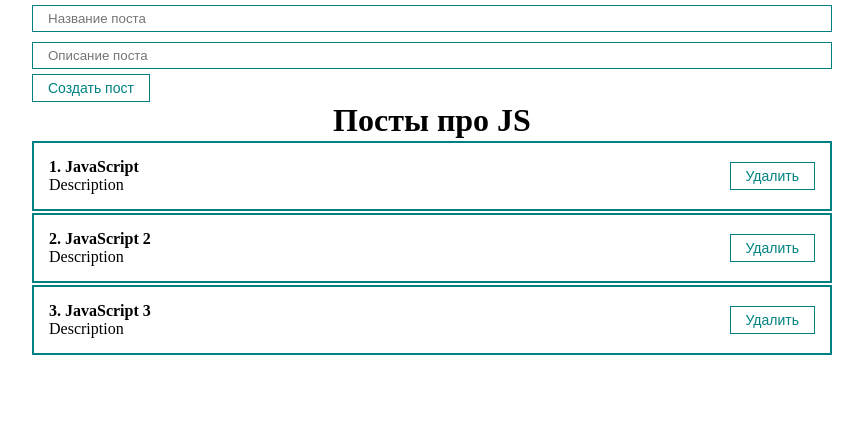
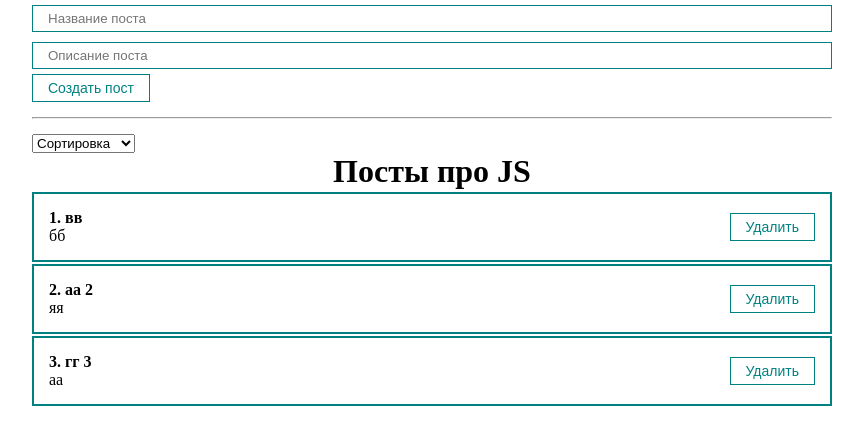
Before and after one commit to makeyzn/posts-reactjs, a React (Create React App) app: page / in a window 1280 px wide. Shown: the top 444 px of the page, without its empty margins (208-1071 px from the left). Built offline with nearby package versions, Linux system fonts and the light colour scheme.

Commit message:
sort func

```diff
--- a/src/App.js
+++ b/src/App.js
@@ -4,15 +4,17 @@
 import PostList from "./components/PostList";
 import MyButton from "./components/UI/button/MyButton";
 import MyInput from "./components/UI/input/MyInput";
+import MySelect from "./components/UI/select/MySelect";
 import './styles/App.css'
 
 function App() {
   const [posts, setPosts] = useState([
-    {id: 1, title: 'JavaScript', body: 'Description'},
-    {id: 2, title: 'JavaScript 2', body: 'Description'},
-    {id: 3, title: 'JavaScript 3', body: 'Description'},
+    {id: 1, title: 'вв', body: 'бб'},
+    {id: 2, title: 'аа 2', body: 'яя'},
+    {id: 3, title: 'гг 3', body: 'аа'},
   ])
 
+  const [selectedSort, setSelectedSort] = useState('');
   const createPost = (newPost) => {
     setPosts([...posts, newPost])
   }
@@ -23,10 +25,30 @@
 
   }
 
+  const sortPosts = (sort) => {
+    setSelectedSort(sort);
+    setPosts([...posts].sort((a, b) => a[sort].localeCompare(b[sort])))
+  }
+
   return (
     <div className="App">
       <PostForm create={createPost}/>
-      <PostList remove={removePost} posts={posts} title="Посты про JS"/>
+      <hr style={{margin: '15px 0'}}/>
+      <div>
+        <MySelect
+          value={selectedSort}
+          onChange={sortPosts}
+          defaultValue="Сортировка"
+          options={[
+            {value: 'title', name: 'По заголовку'},
+            {value: 'body', name: 'По тексту'},
+          ]} />
+      </div>
+      {posts.length !== 0
+        ? <PostList remove={removePost} posts={posts} title="Посты про JS"/>
+        : <h1 style={{textAlign: "center"}}>Посты не были найдены</h1>
+      }
+
     </div>
   );
 }
--- /dev/null
+++ b/src/components/UI/select/MySelect.jsx
@@ -0,0 +1,19 @@
+import React from "react";
+
+const MySelect = ({options, defaultValue, value, onChange}) => {
+    return (
+        <select
+            value={value}
+            onChange={event => onChange(event.target.value)}
+        >
+            <option disabled value="">{defaultValue}</option>
+            {options.map(option =>
+                <option key={option.value} value={option.value}>
+                    {option.name}
+                </option>
+            )}
+        </select>
+    )
+}
+
+export default MySelect;
```
